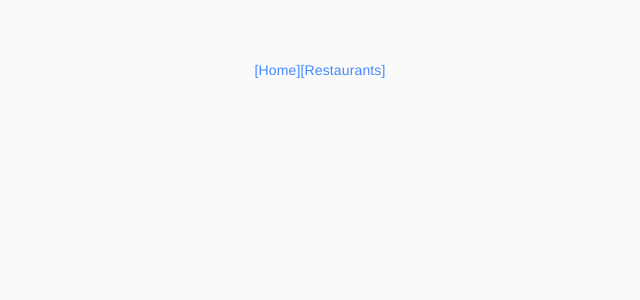
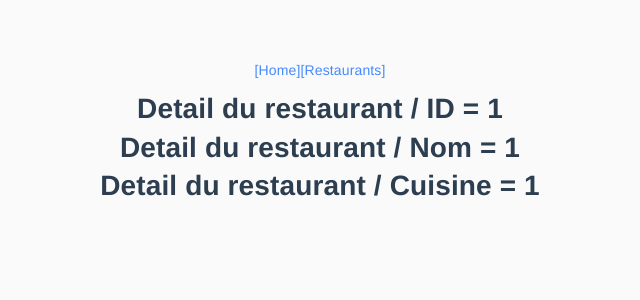
Before and after one commit to ELHAROUI/Projet-Cartes-pour-des-restaurants, a Vue app in the folder projetbuffa_EL-HAROUI_GASMI/: page /restaurant/1/1/1 in a window 1280 px wide. Shown: the top 300 px of the page, without its empty margins (320-960 px from the left). Built offline with nearby package versions, Linux system fonts and the light colour scheme.

Commit message:
Ajouter les details dans RestaurantDetail

```diff
--- a/projetbuffa_EL-HAROUI_GASMI/src/components/RestaurantDetail.vue
+++ b/projetbuffa_EL-HAROUI_GASMI/src/components/RestaurantDetail.vue
@@ -1,6 +1,8 @@
 <template>
 <div>
-  <h1>Detail du restaurant d'id = {{id}}</h1>
+  <h1>Detail du restaurant / ID = {{id}}</h1>
+  <h1>Detail du restaurant / Nom = {{name}}</h1>
+  <h1>Detail du restaurant / Cuisine = {{cuisine}}</h1>
   </div>
 </template>
 
@@ -14,6 +16,15 @@ export default {
         // dans le code
       return this.$route.params.id
 
+    },
+    // pour le nom de la restau
+    name() {
+      return this.$route.params.name
+
+    },
+    // pour la cuisine
+    cuisine() {
+      return this.$route.params.cuisine
     }
   },
 
@@ -25,7 +36,11 @@ export default {
   mounted() {
     console.log("AVANT AFFICHAGE !");
     console.log("On va chercher les détails du restaurant id = " + this.$route.params.id)
+    console.log("On va chercher les détails du restaurant cuisine = " + this.$route.params.name)
+    console.log("On va chercher les détails du restaurant cuisine = " + this.$route.params.cuisine)
     console.log("ID = " + this.id);
+    console.log("ID = " + this.name);
+    console.log("Cuisine = " + this.cuisine);
   },
   methods: {
     getDataFromServer() {
--- a/projetbuffa_EL-HAROUI_GASMI/src/components/Restaurants.vue
+++ b/projetbuffa_EL-HAROUI_GASMI/src/components/Restaurants.vue
@@ -42,7 +42,7 @@
             <md-table-row slot="md-table-row" slot-scope="{ item }">
                 <md-table-cell md-label="Name" md-sort-by="name">{{ item.name }}</md-table-cell>
                 <md-table-cell md-label="Cuisine" md-sort-by="cuisine">{{ item.cuisine }}</md-table-cell>
-                <md-table-cell md-label="Details"><router-link :to="'restaurant/'+item._id">Details</router-link></md-table-cell>
+                <md-table-cell md-label="Details"><router-link :to="'restaurant/'+item._id+'/'+item.name+'/'+item.cuisine">Details</router-link></md-table-cell>
             </md-table-row>
         </md-table>
   </div>
--- a/projetbuffa_EL-HAROUI_GASMI/src/main.js
+++ b/projetbuffa_EL-HAROUI_GASMI/src/main.js
@@ -28,7 +28,7 @@ const router = new VueRouter({
       component: Restaurants
     },
     {
-      path: '/restaurant/:id',
+      path: '/restaurant/:id/:name/:cuisine',
       component: RestaurantDetail
     },
   ],
```
